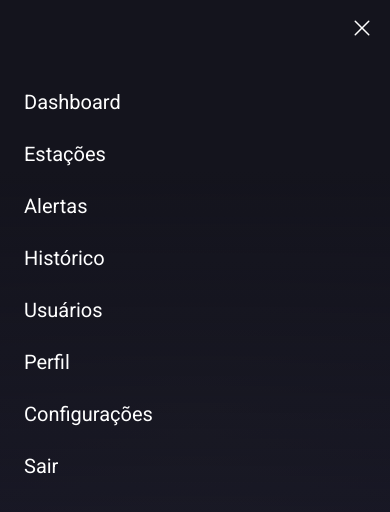
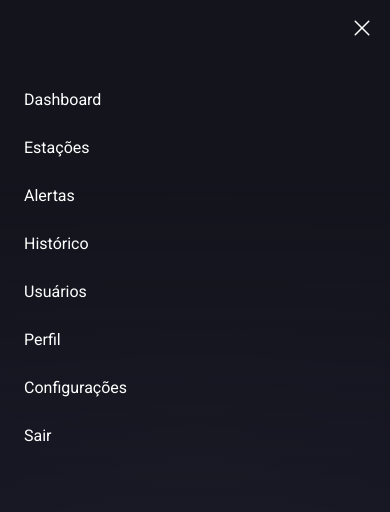
Before and after one commit to FR0M-ZER0/nimbus-front, a React (Vite) app: page /admin in a window 390 px wide. Both pictures are taken after a click on the button 32 px from the left and 50 px from the top of the page. Shown: the top 512 px of the page. Built offline with nearby package versions, Linux system fonts and the light colour scheme.

Commit message:
feat[F0-54]: Adiciona Link aos botões do menu hamburguer

```diff
--- a/src/components/HamburguerMenu.jsx
+++ b/src/components/HamburguerMenu.jsx
@@ -1,6 +1,7 @@
 import { React, useState } from 'react'
 import { ListIcon, XIcon } from '@phosphor-icons/react'
 import { motion, AnimatePresence } from 'framer-motion'
+import { Link } from 'react-router'
 
 function HamburgerMenu() {
     const [isOpen, setIsOpen] = useState(false)
@@ -24,14 +25,14 @@ function HamburgerMenu() {
                             <XIcon size={24} />
                         </button>
 
-                        <ul className='mt-16 space-y-6 text-xl'>
-                            <li><a href='/admin'>Dashboard</a></li>
-                            <li><a href='/admin/stations'>Estações</a></li>
-                            <li><a href='/admin/alerts'>Alertas</a></li>
-                            <li><a href='/admin/logs'>Histórico</a></li>
-                            <li><a href='/admin/users'>Usuários</a></li>
-                            <li><a href='/admin/profile'>Perfil</a></li>
-                            <li><a href='/admin/settings'>Configurações</a></li>
+                        <ul className='mt-16 space-y-6'>
+                            <li><Link to='/admin' onClick={() => setIsOpen(false)}>Dashboard</Link></li>
+                            <li><Link to='/admin/stations' onClick={() => setIsOpen(false)}>Estações</Link></li>
+                            <li><Link to='/admin/alerts' onClick={() => setIsOpen(false)}>Alertas</Link></li>
+                            <li><Link to='/admin/logs' onClick={() => setIsOpen(false)}>Histórico</Link></li>
+                            <li><Link to='/admin/users' onClick={() => setIsOpen(false)}>Usuários</Link></li>
+                            <li><Link to='/admin/profile' onClick={() => setIsOpen(false)}>Perfil</Link></li>
+                            <li><Link to='/admin/settings' onClick={() => setIsOpen(false)}>Configurações</Link></li>
                             <li><button>Sair</button></li>
                         </ul>
                     </motion.div>
```
